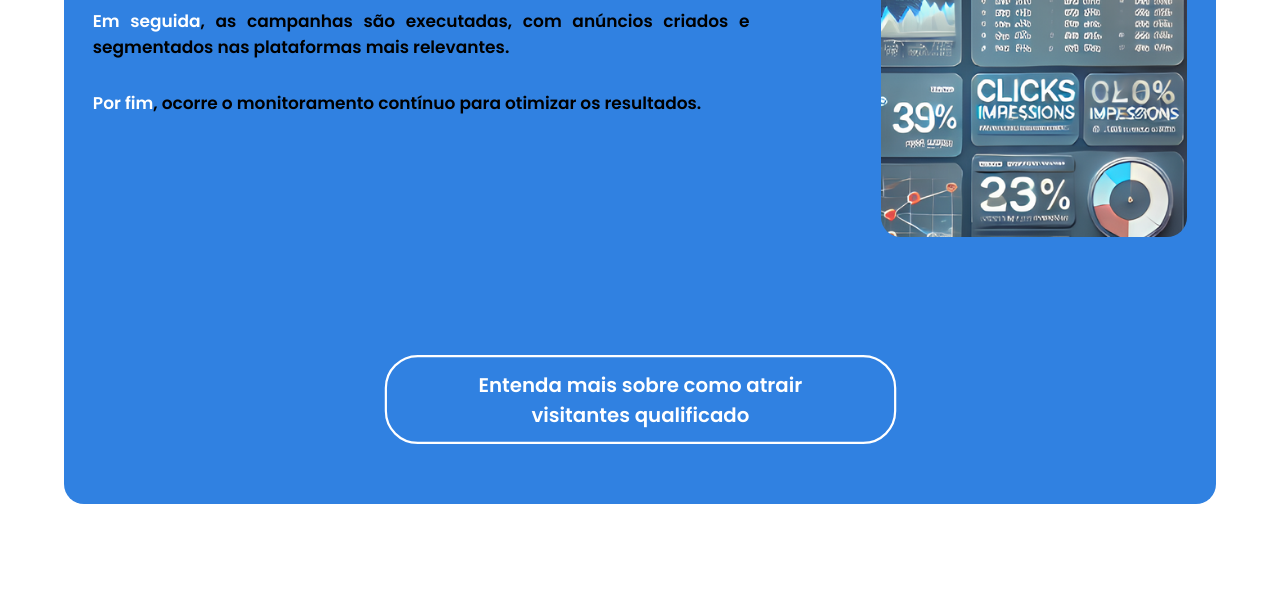
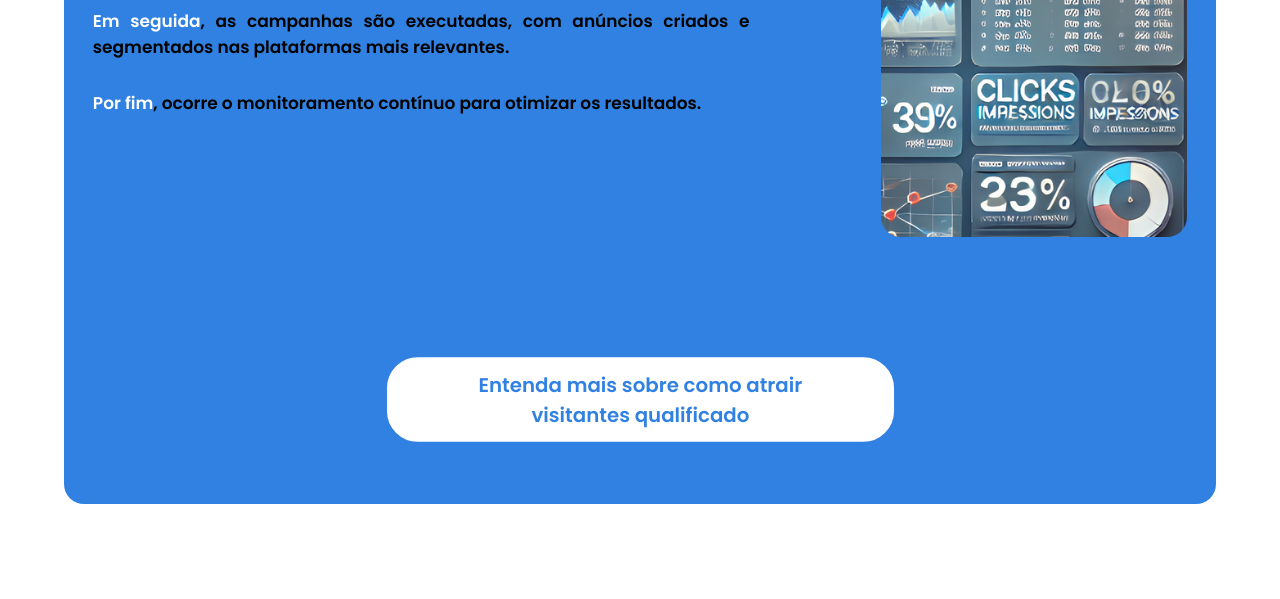
Before and after one commit to RailanTeles/astrafegopago, a plain HTML site: page index.html in a window 1280 px wide. In both pictures the pointer is over the link "Entenda mais sobre como atrair visitantes qualificado". Shown: the top 599 px of the page. Drawn offline with Linux system fonts and the light colour scheme.

Commit message:
Update index.css

```diff
--- a/src/styles/index.css
+++ b/src/styles/index.css
@@ -308,7 +308,9 @@ span{
 
 .KnowMore:hover{
     transform: scale(1.1);
-    color:white;
+    color: #3081E1;
+    background-color: white;
+    border: #3081E1 2px solid;
 }
 
 .KnowMoreChild{
@@ -722,6 +724,7 @@ details[open] summary::before {
 
     .ContactLogo > h1{
         font-size: 40px;
+        color: white;
     }
 
     .ContactLogo > img{
```
